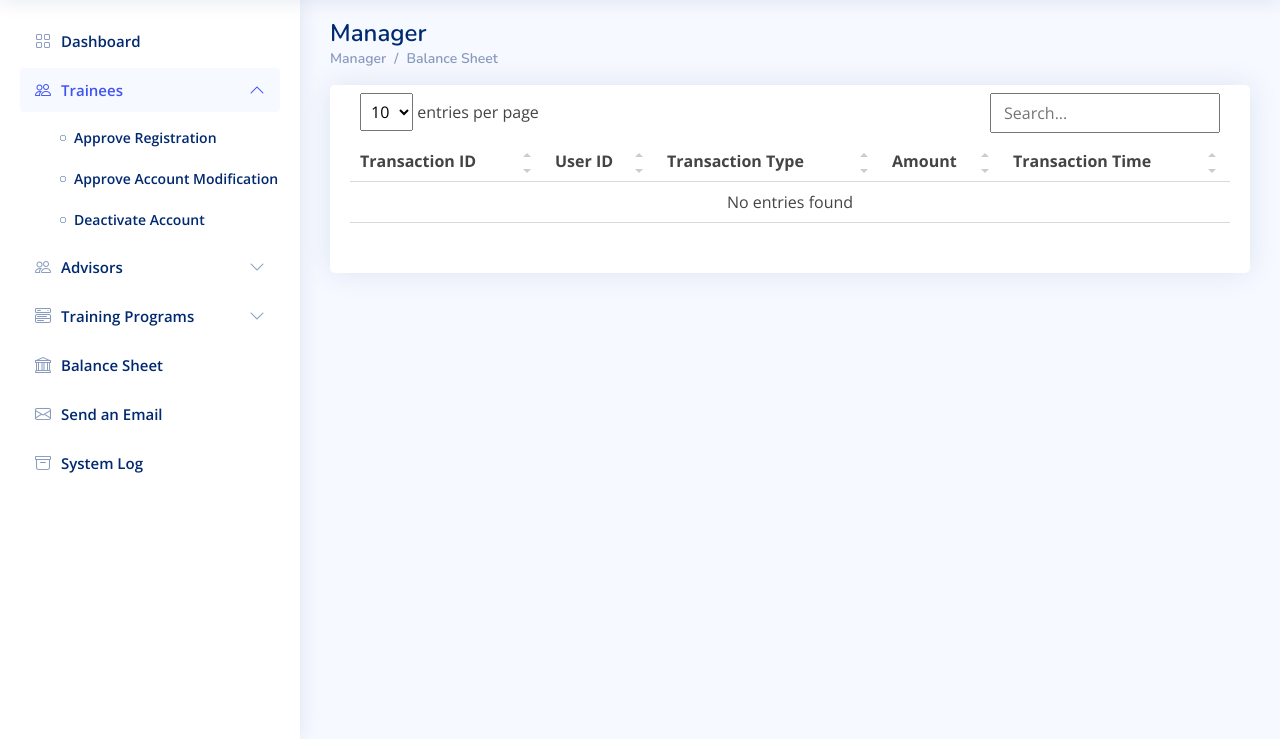
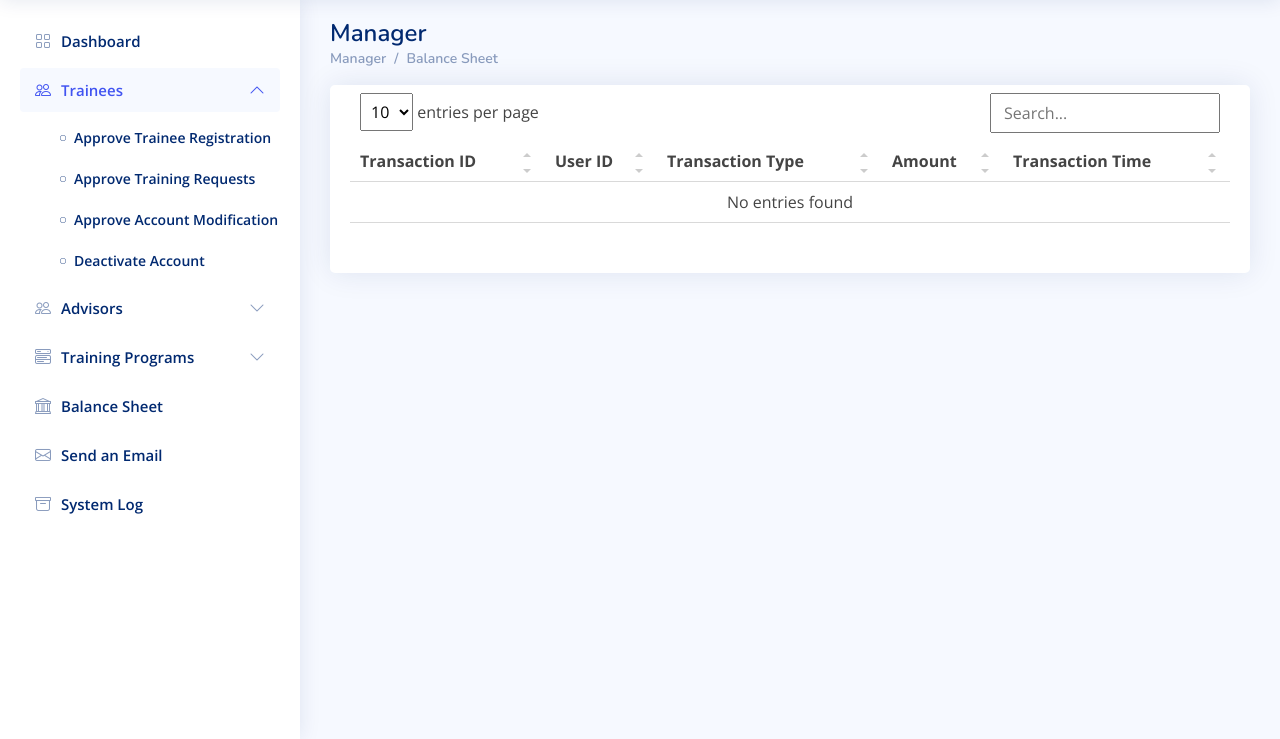
Before and after one commit to GhadeerHayek/TMS-Flask, a Flask app: page /billing in a window 1280 px wide, after a click on "Trainees". Shown: the part 61-800 px from the top of the page. Run offline with Flask 3, Linux system fonts and the light colour scheme; data that the repository does not hold is empty; some libraries are stand-ins or nearby versions.

Commit message:
added training requests feature details

```diff
--- a/blueprints/manager_blueprint.py
+++ b/blueprints/manager_blueprint.py
@@ -23,6 +23,21 @@ def approve_trainee():
 @manager_blueprint.route('/reject/trainee/', methods=["POST"])
 def reject_trainee():
     return manager_trainee_controller.reject_trainee_registration(request)
+
+
+@manager_blueprint.route('/training/requests', methods=["GET"])
+def get_training_requests():
+    return manager_trainee_controller.get_training_requests_view(request)
+
+
+@manager_blueprint.route('/training/requests/approve', methods=["POST"])
+def approve_training_requests():
+    return manager_trainee_controller.approve_training_request(request)
+
+
+@manager_blueprint.route('/training/requests/reject', methods=["POST"])
+def reject_training_requests():
+    return manager_trainee_controller.reject_training_request(request)
 
 
 @manager_blueprint.route('/trainees/deactivate/all', methods=["GET"])
--- a/controller/manager/manager_controller.py
+++ b/controller/manager/manager_controller.py
@@ -47,34 +47,39 @@ def send_email(request):
     # sender email credentials
     token = request.cookies['token']
     manager = mghelper.verify_manager(token)
-    print(manager)
-    return mghelper.verify_manager(token)
-    # gmail_user = 'your_email@gmail.com'
-    # gmail_password = 'your_password'
+    # print(manager.email)
 
-    # sent_from = gmail_user
-    # # recipient credentials
-    # to = ['person_a@gmail.com', 'person_b@gmail.com']
-    # subject = 'Lorem ipsum dolor sit amet'
-    # body = 'consectetur adipiscing elit'
+    recipient = request.form['email']
+    message = request.form['message']
+    subject = request.form['subject']
 
-    # email_text = """\
-    # From: %s
-    # To: %s
-    # Subject: %s
+    # return mghelper.verify_manager(manager.email)
 
-    # %s
-    # """ % (sent_from, ", ".join(to), subject, body)
+    gmail_user = 'ayahs19302@gmail.com'
+    gmail_password = 'mylafamilia'
+    sent_from = gmail_user
+    # recipient credentials
+    to = ['hudaelshawa@gmail.com@gmail.com']
+    subject = 'testting flask'
+    body = 'i hope it wokrls adipiscing elit'
 
-    # try:
-    #     smtp_server = smtplib.SMTP_SSL('smtp.gmail.com', 465)
-    #     smtp_server.ehlo()
-    #     smtp_server.login(gmail_user, gmail_password)
-    #     smtp_server.sendmail(sent_from, to, email_text)
-    #     smtp_server.close()
-    #     print ("Email sent successfully!")
-    # except Exception as ex:
-    #     print ("Something went wrong….",ex)
+    email_text = """\
+    From: %s
+    To: %s
+    Subject: %s
+
+    %s
+    """ % (sent_from, ", ".join(to), subject, body)
+
+    try:
+        smtp_server = smtplib.SMTP_SSL('smtp.gmail.com', 465)
+        smtp_server.ehlo()
+        smtp_server.login(gmail_user, gmail_password)
+        smtp_server.sendmail(sent_from, to, email_text)
+        smtp_server.close()
+        print ("Email sent successfully!")
+    except Exception as ex:
+        print ("Something went wrong….",ex)
 
 
 def get_system_log(request):
--- a/helpers/manager_helper.py
+++ b/helpers/manager_helper.py
@@ -13,7 +13,7 @@ def verify_manager(token):
     if not payload:
         flash('Paylod not found', 'error')
         return redirect(url_for('auth.login_view'))
-    query = text("SELECT * from managers where userID ")
+    query = text("SELECT * from managers where userID=:userID ")
     result_set = db.session.execute(query, {'userID':payload['userID']})
     manager = result_set.fetchone()
     if not manager:
--- a/templates/layouts/manager_base.html
+++ b/templates/layouts/manager_base.html
@@ -188,7 +188,13 @@
             <ul id="trainees-nav" class="nav-content collapse " data-bs-parent="#sidebar-nav">
                 <li>
                     <a href="{{ url_for('manager.get_pending_trainees_view') }}">
-                        <i class="bi bi-circle"></i><span>Approve Registration</span>
+                        <i class="bi bi-circle"></i><span>Approve Trainee Registration</span>
+                    </a>
+                </li>
+
+                <li>
+                    <a href="{{ url_for('manager.get_training_requests') }}">
+                        <i class="bi bi-circle"></i><span>Approve Training Requests</span>
                     </a>
                 </li>
 
```
Also changed, not shown: controller/manager/manager_trainee_controller.py (+12 -2 lines), templates/manager/testemail.py (added, +91 -0 lines).
